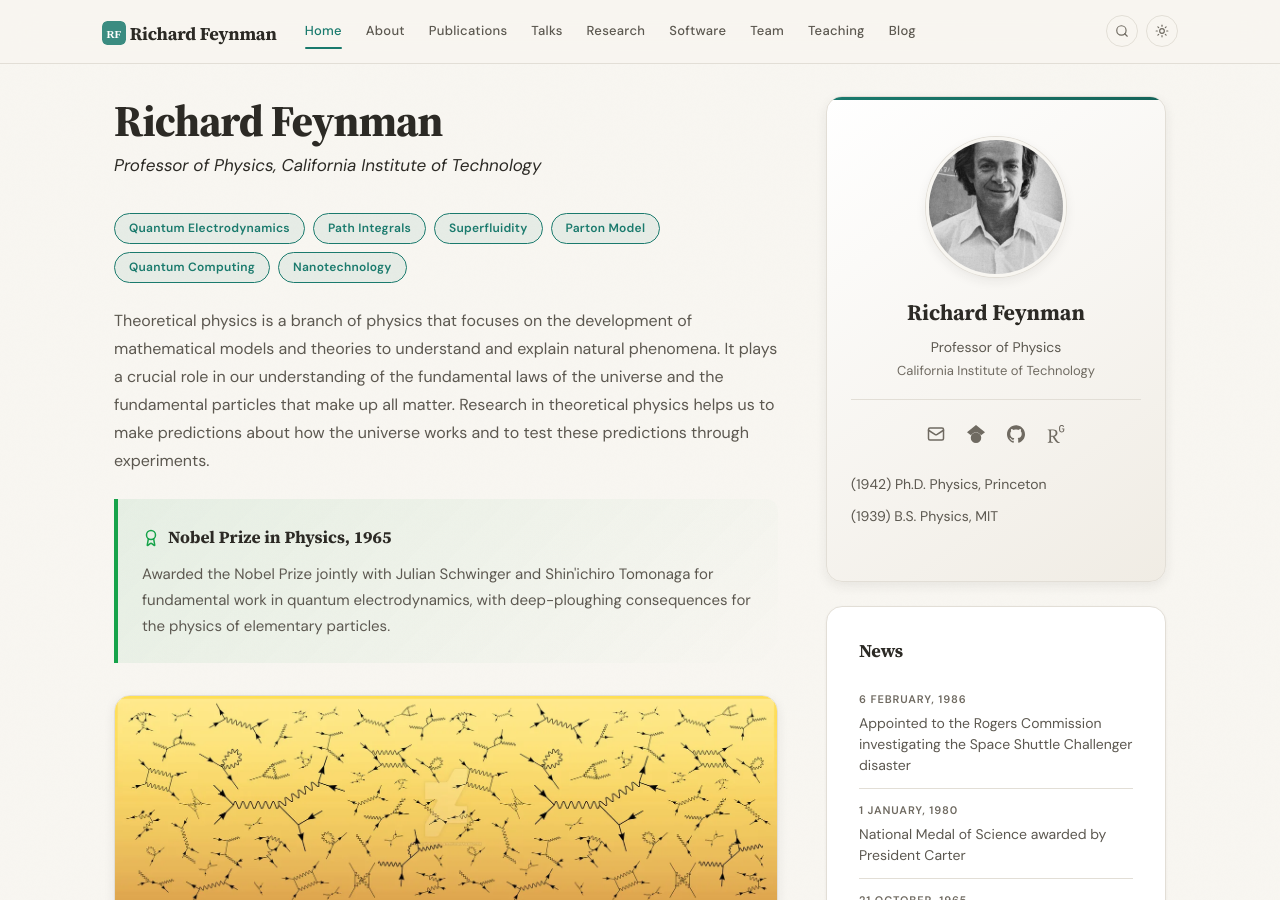
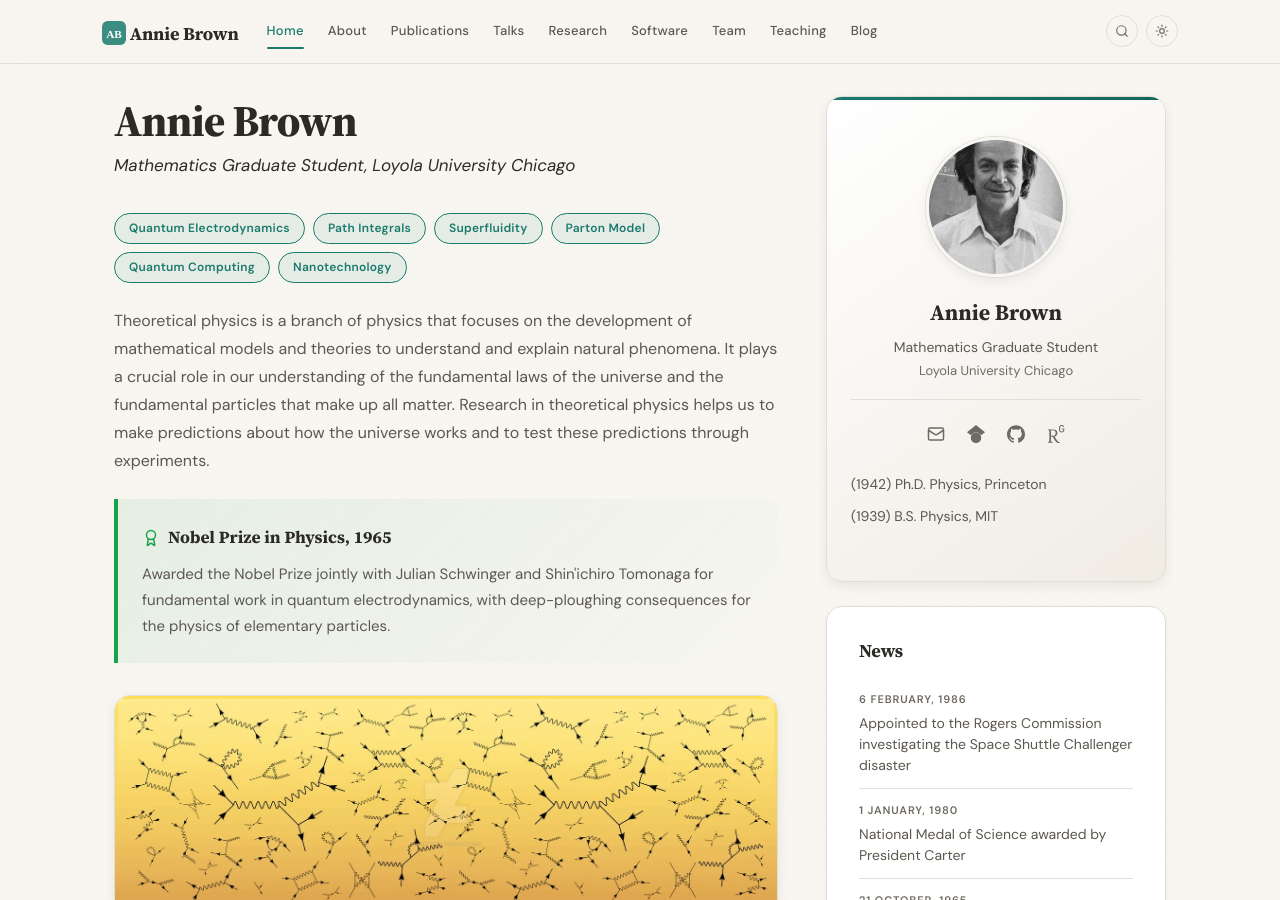
Before and after one commit to anniebrown1/anniebrown1_temp.github.io, a Jekyll site: the page built from _pages/home.md, in a window 1280 px wide and 900 px high. Built offline with Jekyll 4.4.1, drawn with Linux system fonts in a browser that asks for light colours; some of the changed text lies outside the part shown.

Commit message:
Update _config.yml

```diff
--- a/_config.yml
+++ b/_config.yml
@@ -1,10 +1,10 @@
 # ============================================================
 # STEP 1: Your Identity (required)
 # ============================================================
-name: "Richard Feynman"
-title: "Professor of Physics"
-institution: "California Institute of Technology"
-email: richard@university.edu
+name: "Annie Brown"
+title: "Mathematics Graduate Student"
+institution: "Loyola University Chicago"
+email: amb1406@icloud.com
 photo: headshot.jpg  # place your photo in images/
 
 # ============================================================
```
